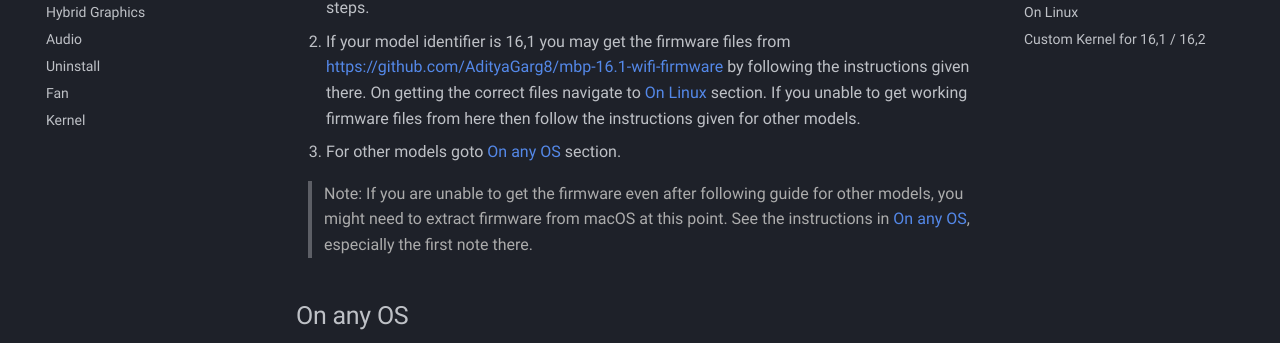
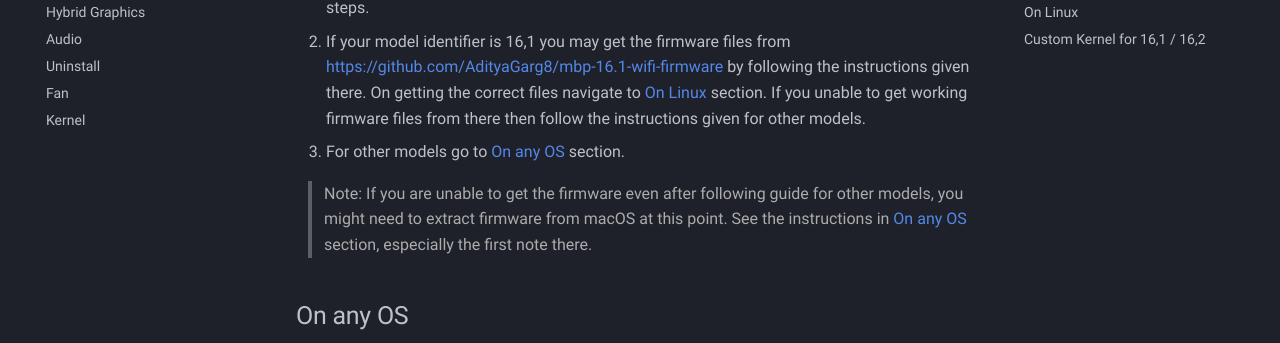
Before and after one commit to t2linux/wiki, an MkDocs documentation site: the page built from docs/guides/wifi.md, in a window 1280 px wide and 900 px high, scrolled down 754 px. Shown: the part 177-520 px from the top of the window. Built offline with MkDocs 1.6.1 and Material for MkDocs 9.7.7, drawn with Linux system fonts in a browser that asks for light colours; comment, search, counter and statistics services are not loaded.

Commit message:
Update wifi.md
Fixed typing errors.

```diff
--- a/docs/guides/wifi.md
+++ b/docs/guides/wifi.md
@@ -19,10 +19,10 @@ You can get your model using `system_profiler SPHardwareDataType | grep "Model I
 ## On macOS
 
 1. Run both `ioreg -l | grep RequestedFiles` (the names of the firmware files required by your model) and `system_profiler SPHardwareDataType | grep "Model Identifier"` (your model identifier) in a terminal and note down the output, you will need both values in the next steps.
-2. If your model identifier is 16,1 you may get the firmware files from [https://github.com/AdityaGarg8/mbp-16.1-wifi-firmware](https://github.com/AdityaGarg8/mbp-16.1-wifi-firmware) by following the instructions given there. On getting the correct files navigate to [On Linux](https://wiki.t2linux.org/guides/wifi/#on-linux) section. If you unable to get working firmware files from here then follow the instructions given for other models.
-3. For other models goto [On any OS](https://wiki.t2linux.org/guides/wifi/#on-any-os) section.
+2. If your model identifier is 16,1 you may get the firmware files from [https://github.com/AdityaGarg8/mbp-16.1-wifi-firmware](https://github.com/AdityaGarg8/mbp-16.1-wifi-firmware) by following the instructions given there. On getting the correct files navigate to [On Linux](https://wiki.t2linux.org/guides/wifi/#on-linux) section. If you unable to get working firmware files from there then follow the instructions given for other models.
+3. For other models go to [On any OS](https://wiki.t2linux.org/guides/wifi/#on-any-os) section.
 
-> Note: If you are unable to get the firmware even after following guide for other models, you might need to extract firmware from macOS at this point. See the instructions in [On any OS](https://wiki.t2linux.org/guides/wifi/#on-any-os), especially the first note there.
+> Note: If you are unable to get the firmware even after following guide for other models, you might need to extract firmware from macOS at this point. See the instructions in [On any OS](https://wiki.t2linux.org/guides/wifi/#on-any-os) section, especially the first note there.
 
 ## On any OS
 
```
